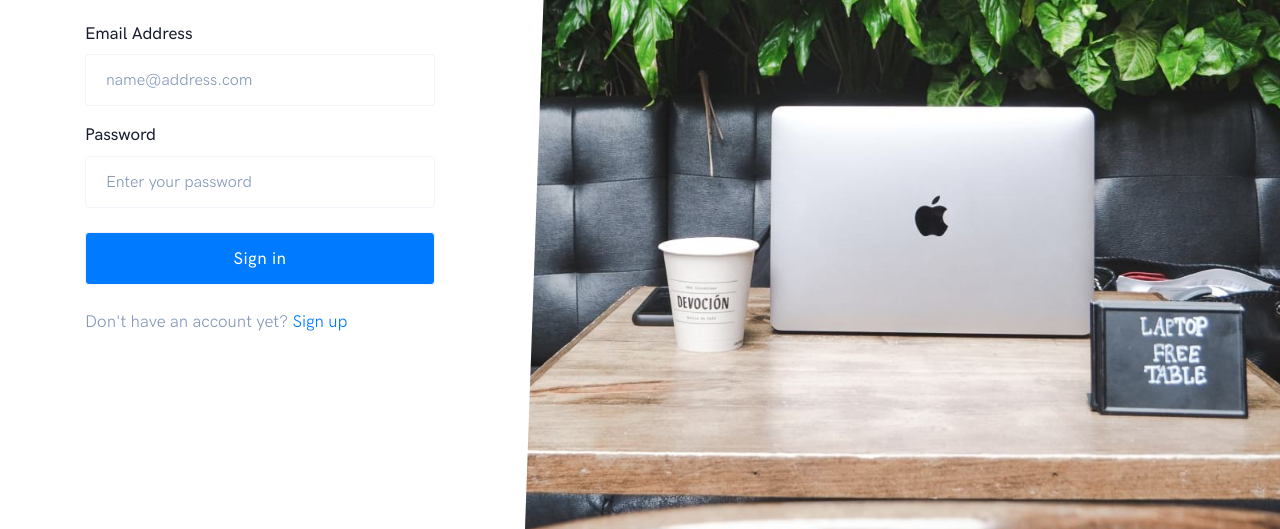
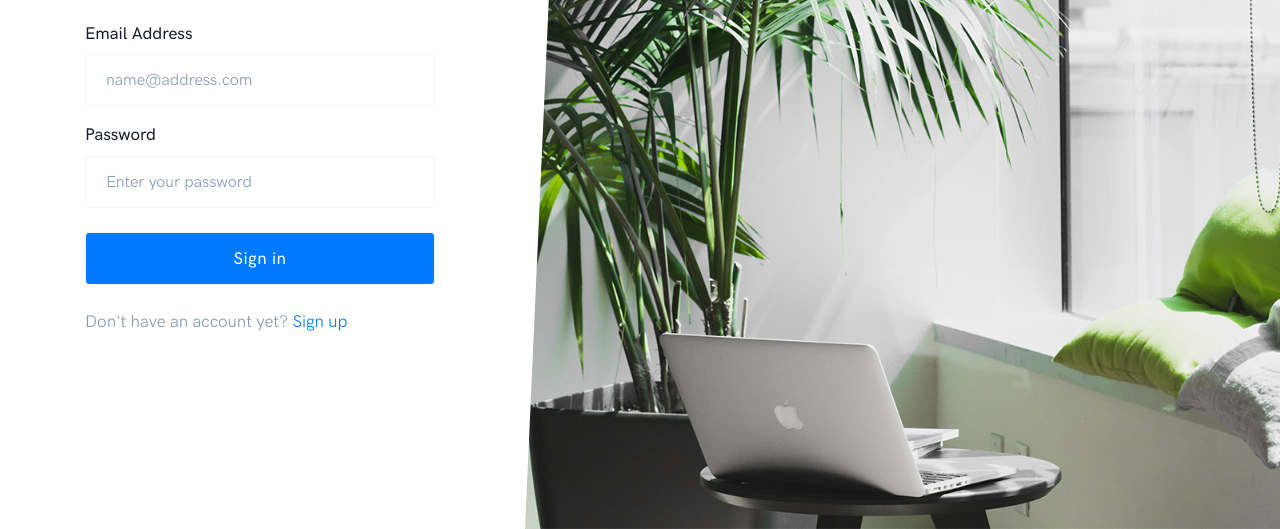
Before and after one commit to MakhanSingh/ample, a plain HTML site: page index.html in a window 1280 px wide. Shown: the part 271-800 px from the top of the page. Drawn offline with Linux system fonts and the light colour scheme.

Commit message:
Image updated

```diff
--- a/css/style.css
+++ b/css/style.css
@@ -42,12 +42,12 @@ form input.form-control::placeholder {
 }
 .ms-bg-image > div {
     /* background: no-repeat 50%/cover; */
-    background-image: url('../images/login-bg.jpg');
+    background-image: url('../images/img-side.jpg');
     background-repeat: no-repeat;
     background-size: cover;
-    background-position: center;
+    background-position: center bottom;
     width: calc(100% + 50vw - 550px + 2.5rem);
-    clip-path: polygon(3.5% 0%, 100% 0, 100% 100%, 0% 100%);
+    clip-path: polygon(4.5% 0%, 100% 0, 100% 100%, 0% 100%);
 }
 @media (max-width:1200px) {
     .ms-bg-image > div {
```
Also changed, not shown: images/img-side.jpg (added), images/side-image.jpg (added).
